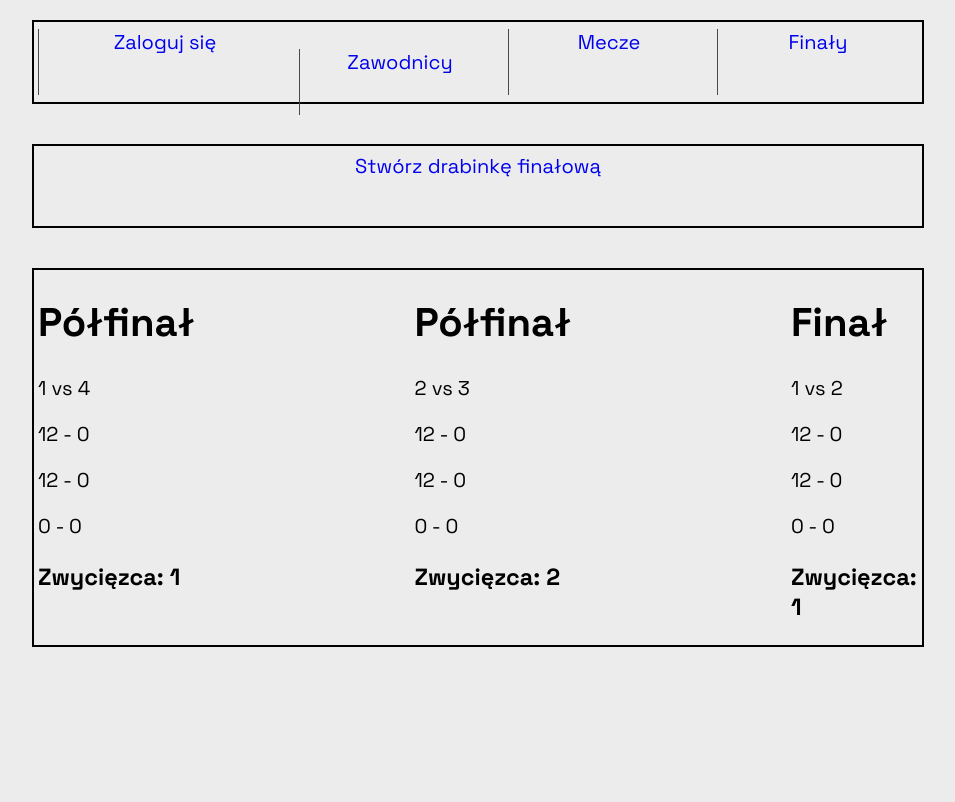
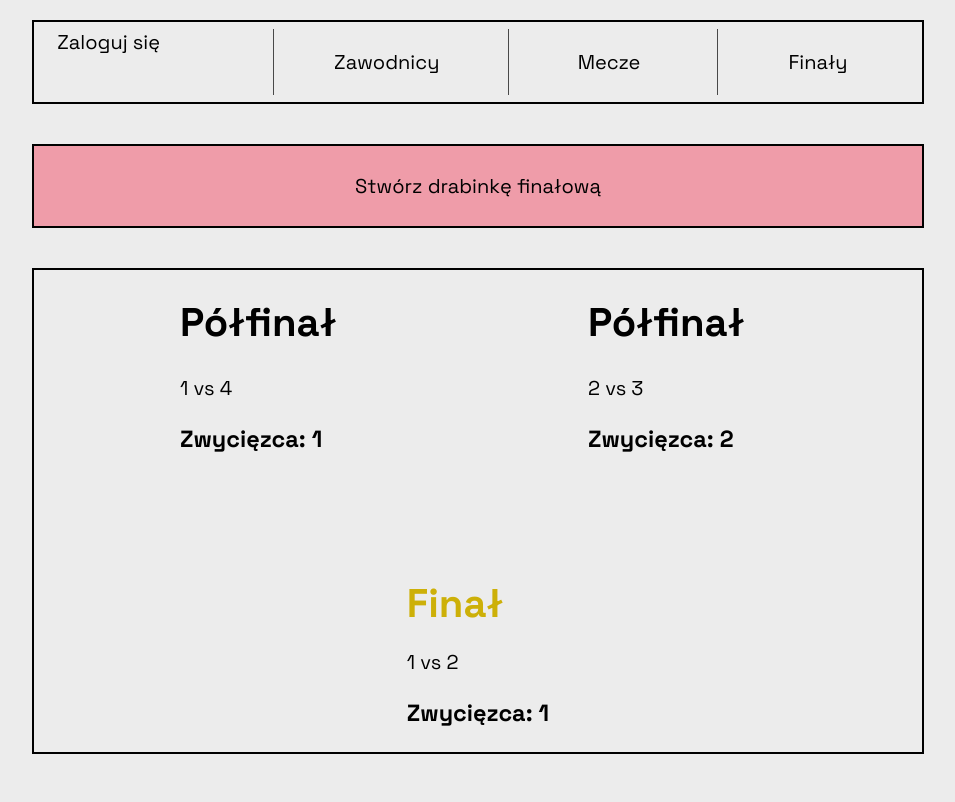
Before and after one commit to Faflox/squash, a Django app: page /finals/ in a window 1280 px wide. Shown: the whole page, without its empty margins (162-1117 px from the left). Before the commit the page ends 647 px from the top, so only its background shows below. Run offline with Django 5.2, Linux system fonts and the light colour scheme; data comes from the database, SQL or seed files in the repository; both versions use the stored data as it was after the commit.

Commit message:
finished the project :3

```diff
--- a/table/models.py
+++ b/table/models.py
@@ -82,7 +82,8 @@
 
 
 class Set(models.Model):
-    match = models.ForeignKey(FinalsMatch, on_delete=models.CASCADE)
+    match = models.ForeignKey(FinalsMatch, on_delete=models.CASCADE,
+                              related_name='sets')
     score1 = models.IntegerField(default=0)
     score2 = models.IntegerField(default=0)
     set_num = models.IntegerField(default=0)
@@ -99,11 +100,11 @@
         if (self.score1 + self.score2) != 0:
             if self.score1 > self.score2:
                 self.set_winner = self.match.player1
-            else:
+            elif self.score1 < self.score2:
                 self.set_winner = self.match.player2
 
-    def  save(self, *args, **kwargs):
-        self.determine_set_winner(self)
+    def save(self, *args, **kwargs):
+        self.determine_set_winner()
         super().save(*args, **kwargs)
         self.match.update_winner()
 
--- a/table/static/table/css/styles.css
+++ b/table/static/table/css/styles.css
@@ -11,15 +11,15 @@
 
 button{
     font-family: 'Space Grotesk', 'Space Mono', Arial, Helvetica, sans-serif;
-    background-color: rgb(255, 255, 255);
     border: none;
     font-size:20px;
     display: inline-flex;
-    align-items: center; /* Vertically centers the text */
+    align-items: center;
     justify-content: center;
     height: 66px;
     width: 100%;
 }
+
 
 
 a{
@@ -28,6 +28,9 @@
     text-align: justify;
     height: 66px;
     min-width: 188px;
+    justify-content: center;
+    align-items: center;
+    color: black;
 }
 
 
@@ -47,6 +50,7 @@
 }
 
 .nav-element{
+    display: flex;
     height: 66px;
     width: 25%;
     min-width: 200px;
@@ -110,7 +114,7 @@
     background-color: rgb(239, 156, 169);
 }
 .red:hover{
-    background-color: red;
+    background-color: rgb(255, 79, 79);
     cursor: pointer;
 }
 
@@ -191,4 +195,10 @@
     gap: 25%;
     width: 100%;
     max-width: 880px;
+    min-height: 300px;
 }
+
+.zwyciezca{
+    color: rgb(205, 176, 8);
+    display: inline;
+}
--- a/table/templates/table/base.html
+++ b/table/templates/table/base.html
@@ -17,18 +17,18 @@
 </head>
 <body>
   <div class='navbar'>
-    <div class='nav-element bckgr'>
+    <div class='nav-element bckgr first nav-button'>
       {% if user.is_authenticated %}
-      <form action="{% url "accounts:logout" %}" method='post'>
+      <form action="{% url "accounts:logout" %}" method='post' class='nav-element bckgr nav-button first'>
         {% csrf_token %}
-        <button name='submit' class='bckgr'>Wyloguj się</button>
+        <button name='submit' class='bckgr pelne'>Wyloguj się</button>
       </form>
       {% else %}
         <a href="{% url "accounts:login" %}">Zaloguj się</a>
       {% endif %}
     </div>
-    <a href="{% url "table:index" %}">
-      <div class='nav-element bckgr'><p>Zawodnicy</p></div>
+    <a href="{% url "table:index" %}" class='nav-element bckgr nav-button'>
+      <div class='nav-a'>Zawodnicy</div>
     </a>
     <a href="{% url "table:matches" %}">
       <div class='nav-element bckgr'>Mecze</div>
--- a/table/templates/table/finals.html
+++ b/table/templates/table/finals.html
@@ -1,24 +1,38 @@
 {% extends "table/base.html" %}
 
 {% block content %}
-<div class='navbar'>
-    <a href="{% url "table:create_finals" %}">
-        Stwórz drabinkę finałową
-    </a>
-</div>
+<a href="{% url "table:create_finals" %}" class='navbar red'>
+  <div>Stwórz drabinkę finałową</div>
+</a>
 <div class='navbar matches'>
   <div class='semis'>
-    {% for final in finals %}
-    <div class='match-content'>
-      <h1>{{ final.level }}</h1>
-      <p>{{ final.player1}} vs {{final.player2 }}</p>
-      {% for set in final.set_set.all %}
-        <p>{{ set.score1}} - {{ set.score2 }}</p>
-      {% endfor %}
-      <h3>Zwycięzca: {{ final.winner }}</h3>
-    </div>
+    {% for semifinal in semifinals %}
+    <a href="{% url "table:change_finals_score" semifinal.id %}">
+      <div class='match-content'>
+        <h1>Półfinał</h1>
+        <p>{{ semifinal.player1}} vs {{ semifinal.player2 }}</p>
+        {% for set in semifinal.sets_set.all %}
+          <p>{{ set.score1}} - {{ set.score2 }}</p>
+        {% endfor %}
+        <h3>Zwycięzca: {{ semifinal.winner }}</h3>
+      </div>
+    </a>
     {% endfor %}
   </div>
-
+  <div class='final'>
+    {% if great_final.id %}
+    <a href="{% url "table:change_finals_score" great_final.id%}">
+    {% else %}
+    <a href='#'>
+    {% endif %}
+      {% if semifinals %}
+      <div class='final-match-display'>
+        <h1 class='zwyciezca'>Finał</h1>
+        <p>{{ semi_winner_1 }} vs {{ semi_winner_2 }}</p>
+        <h3>Zwycięzca: {{ great_final.winner }}</h3>
+      </div>
+      {% endif %}
+    </a>
+  </div>
 </div>
 {% endblock content %}
--- a/table/views.py
+++ b/table/views.py
@@ -1,6 +1,6 @@
 from django.shortcuts import render, redirect
 from django.contrib.auth.decorators import login_required
-from .forms import createPlayer, updateMatch
+from .forms import createPlayer, updateMatch, updateFinalsMatch, SetFormSet, modelformset_factory
 from .models import Player, Match, FinalsMatch, Set
 
 # Create your views here.
@@ -41,10 +41,10 @@
 def start_tournament(request):
     if request.method == 'POST':
         Match.objects.all().delete()
+        FinalsMatch.objects.all().delete()
         Player.reset_players()
 
         players = list(Player.objects.all())
-        num_players = len(players)
         schedule = generate_schedule(players)
         for player1, player2 in schedule:
             Match.objects.create(player1=player1, player2=player2)
@@ -79,19 +79,32 @@
 def reset_tournament(request):
     if request.method == "POST":
         Player.objects.all().delete()
-        Match.objects.all().delete()
         return redirect('table:index')
     return redirect('table:index')
 
 
 def finals(request):
-    finals = FinalsMatch.objects.all()
-    return render(request, 'table/finals.html', context={'finals': finals})
+    semifinals = FinalsMatch.objects.filter(level='Półfinał')
+    semi_winner_1 = semifinals[0].winner
+    semi_winner_2 = semifinals[1].winner
+    great_final = FinalsMatch.objects.filter(level='Finał')
+    if semifinals[1].winner and semifinals[0].winner and not great_final.exists():
+        great_final = FinalsMatch.objects.create(player1=semi_winner_1,
+                                                 player2=semi_winner_2,
+                                                 level='Finał')
+        for i in range(3):
+            Set.objects.create(match=great_final,
+                               set_num=(i+1))
+    great_final = FinalsMatch.objects.filter(level='Finał').first()
+    context={'semifinals': semifinals,
+             'semi_winner_1': semi_winner_1,
+             'semi_winner_2': semi_winner_2,
+             'great_final': great_final}
+    return render(request, 'table/finals.html', context)
 
 @login_required
 def create_finals(request):
     FinalsMatch.objects.all().delete()
-    Set.objects.all().delete()
     top_players = Player.objects.order_by('-points', '-point_balance')[:4]
     matchups = [
         (top_players[0], top_players[3]),
@@ -99,17 +112,30 @@
     ]
 
     for player1, player2 in matchups:
-        FinalsMatch.objects.create(player1=player1,
+        semi = FinalsMatch.objects.create(player1=player1,
                                     player2=player2,
                                     level='Półfinał')
-
-    semis = FinalsMatch.objects.all()
-    for semi in semis:
-        for set in range(3):
+        for i in range(3):
             Set.objects.create(match=semi,
-                               set_num=(set+1))
+                                set_num=(i+1))
 
     return redirect('table:finals')
 
+@login_required
 def change_finals_score(request, match_id):
-    return render(request, 'table/finals_match.html')
+    match = FinalsMatch.objects.get(id=match_id)
+    sets = Set.objects.filter(match=match)
+    formset = SetFormSet(queryset=sets)
+    if request.method != 'POST':
+        formset = SetFormSet(queryset=sets)
+    else:
+        formset = SetFormSet(request.POST, queryset=sets)
+        if formset.is_valid():
+            formset.save()
+            return redirect('table:finals')
+        else:
+            print(formset.errors)
+            for form in formset:
+                print(form.errors)
+    return render(request, 'table/finals_match.html',
+                  context={'match': match,'formset': formset})
```
Also changed, not shown: table/forms.py (+9 -1 lines), table/templates/table/finals_match.html (+16 -1 lines), table/templates/table/index.html (+6 -7 lines), db.sqlite3.
